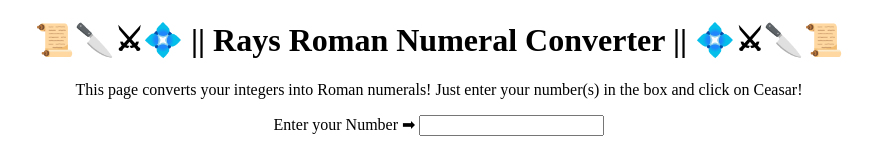
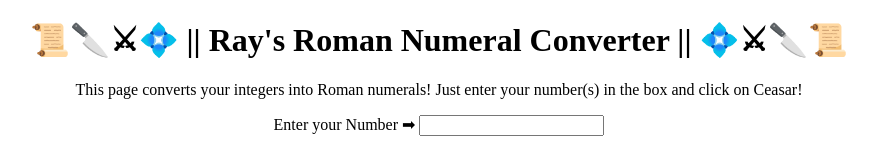
Before and after one commit to RayIsLearning/Roman-Numeral-Page, a plain HTML site: page index.html in a window 1280 px wide. Shown: the top 153 px of the page, without its empty margins (201-1078 px from the left). Drawn offline with Linux system fonts and the light colour scheme.

Commit message:
Update index.html

```diff
--- a/index.html
+++ b/index.html
@@ -7,7 +7,7 @@
     <style>body {margin: 0; text-align: center;}</style>
 </head>
 <body>
-    <h1>📜🔪⚔💠  ||  Rays Roman Numeral Converter || 💠⚔🔪📜</h1>
+    <h1>📜🔪⚔💠  ||  Ray's Roman Numeral Converter || 💠⚔🔪📜</h1>
     <p>This page converts your integers into Roman numerals! Just enter your number(s) in the box and click on Ceasar!</p>
     <form action="#">
         <label for="Integer">Enter your Number ➡</label>
```
